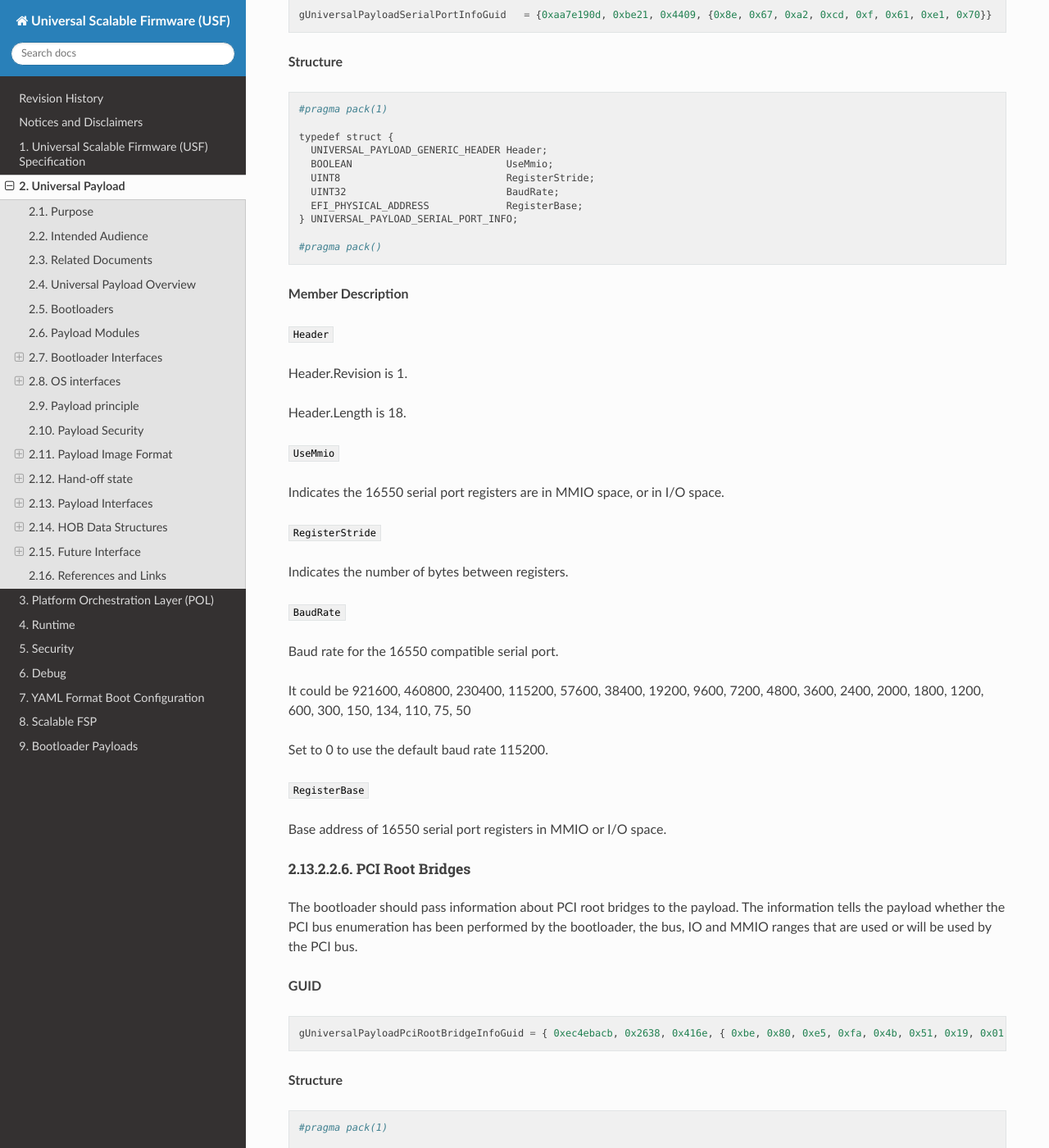
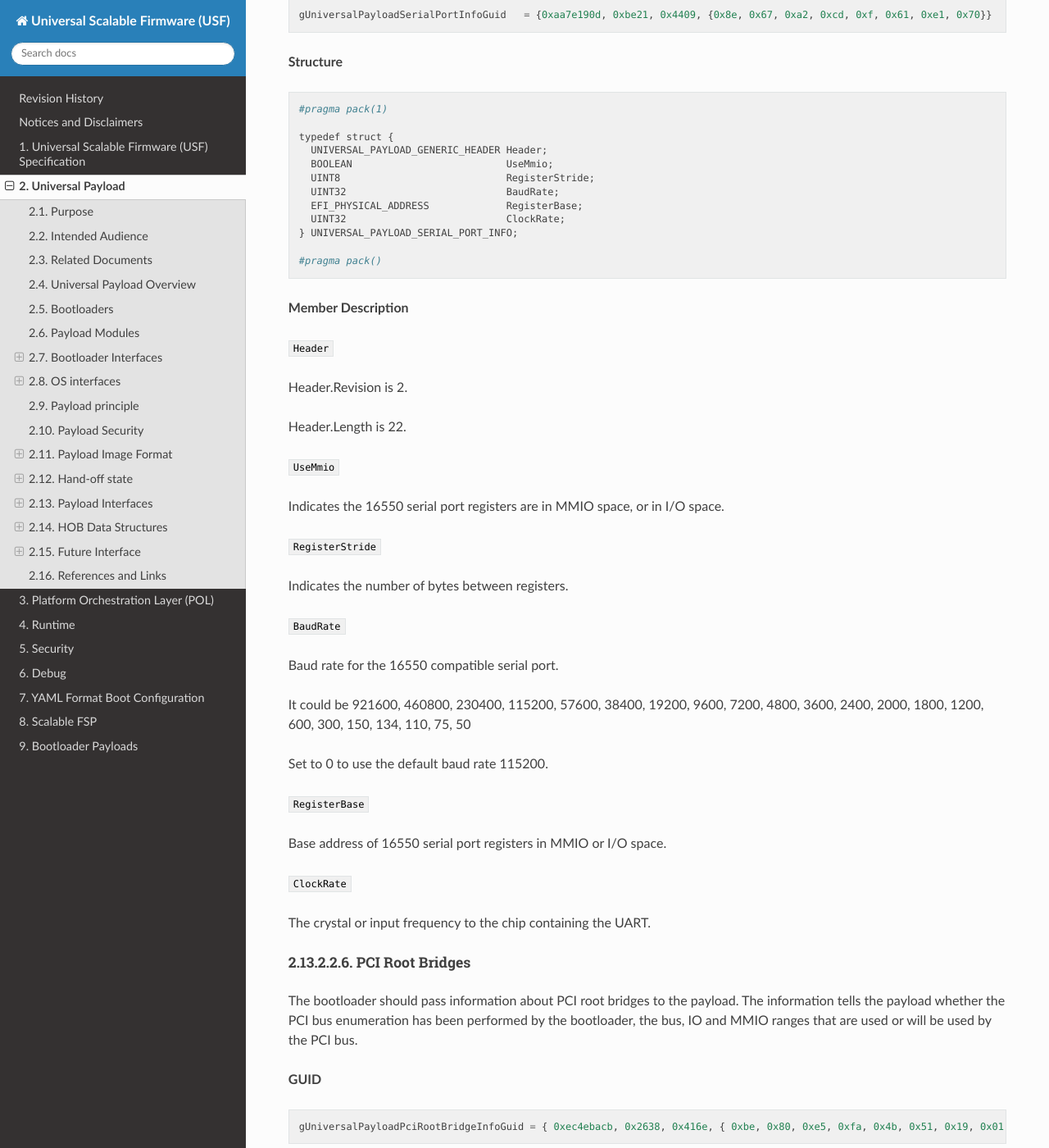
Before and after one commit to UniversalScalableFirmware/documentation, a Sphinx documentation site: the page built from source/2_universal_payload.rst, in a window 1280 px wide and 1400 px high, scrolled down 19013 px. Shown: the whole window at 82% size. Built offline with Sphinx 7.4.7 and the Read the Docs theme 2.0.0, drawn with Linux system fonts in a browser that asks for light colours.

Commit message:
universal_payload.rst: Add ClockRate field to serial port info
Add a ClockRate field to the UNIVERSAL_PAYLOAD_SERIAL_PORT_INFO struct
to allow the host firmware to pass the serial clock rate to the payload
in order to properly initialize the serial/debug port.

This field is necessary because AMD Zen platform devices do not use
the same clock rate as Intel devices.

Signed-off-by: Matt DeVillier <matt.devillier@gmail.com>

```diff
--- a/source/2_universal_payload.rst
+++ b/source/2_universal_payload.rst
@@ -1145,6 +1145,7 @@ to payload.
     UINT8                            RegisterStride;
     UINT32                           BaudRate;
     EFI_PHYSICAL_ADDRESS             RegisterBase;
+    UINT32                           ClockRate;
   } UNIVERSAL_PAYLOAD_SERIAL_PORT_INFO;
 
   #pragma pack()
@@ -1153,9 +1154,9 @@ to payload.
 
 ``Header``
 
-Header.Revision is 1.
-
-Header.Length is 18.
+Header.Revision is 2.
+
+Header.Length is 22.
 
 ``UseMmio``
 
@@ -1178,6 +1179,10 @@ Set to 0 to use the default baud rate 115200.
 ``RegisterBase``
 
 Base address of 16550 serial port registers in MMIO or I/O space.
+
+``ClockRate``
+
+The crystal or input frequency to the chip containing the UART.
 
 PCI Root Bridges
 %%%%%%%%%%%%%%%%%%%%
```
